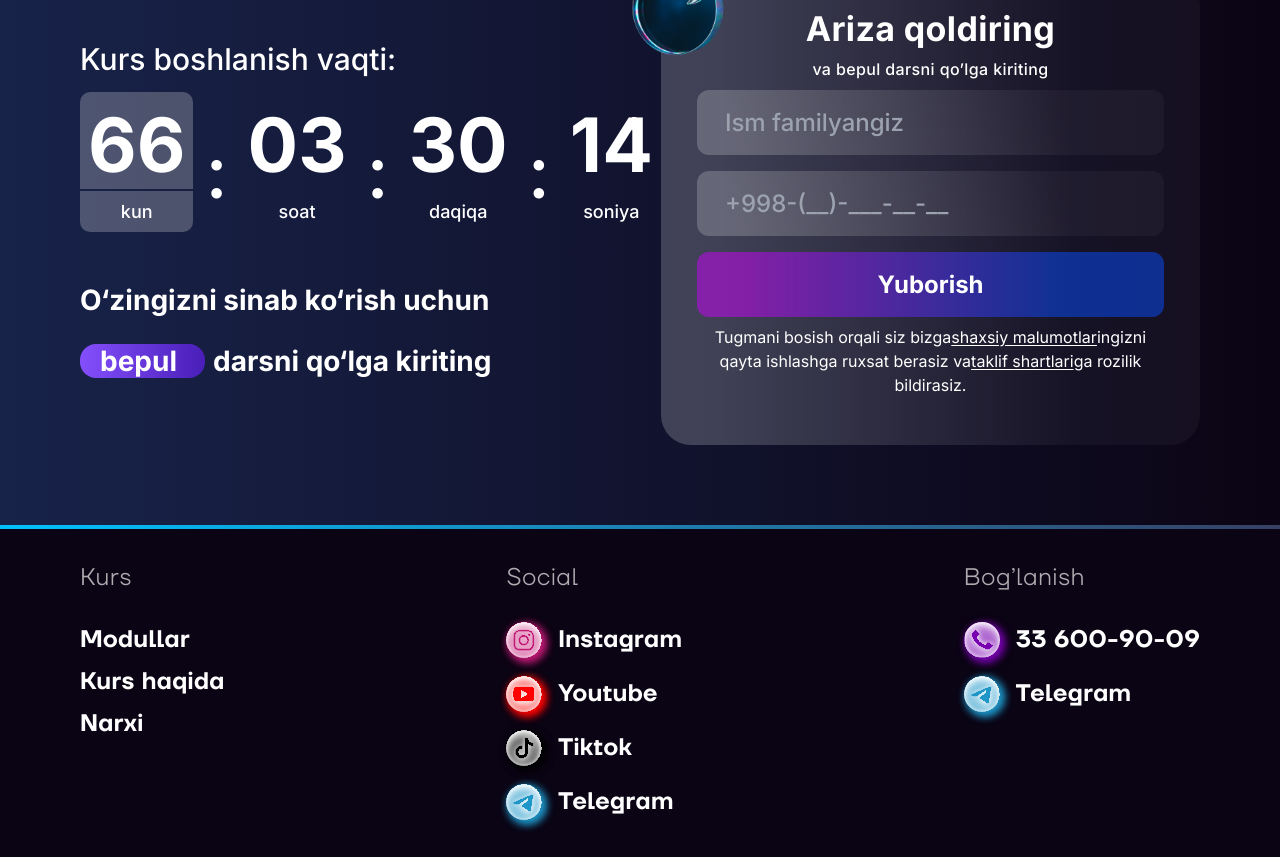
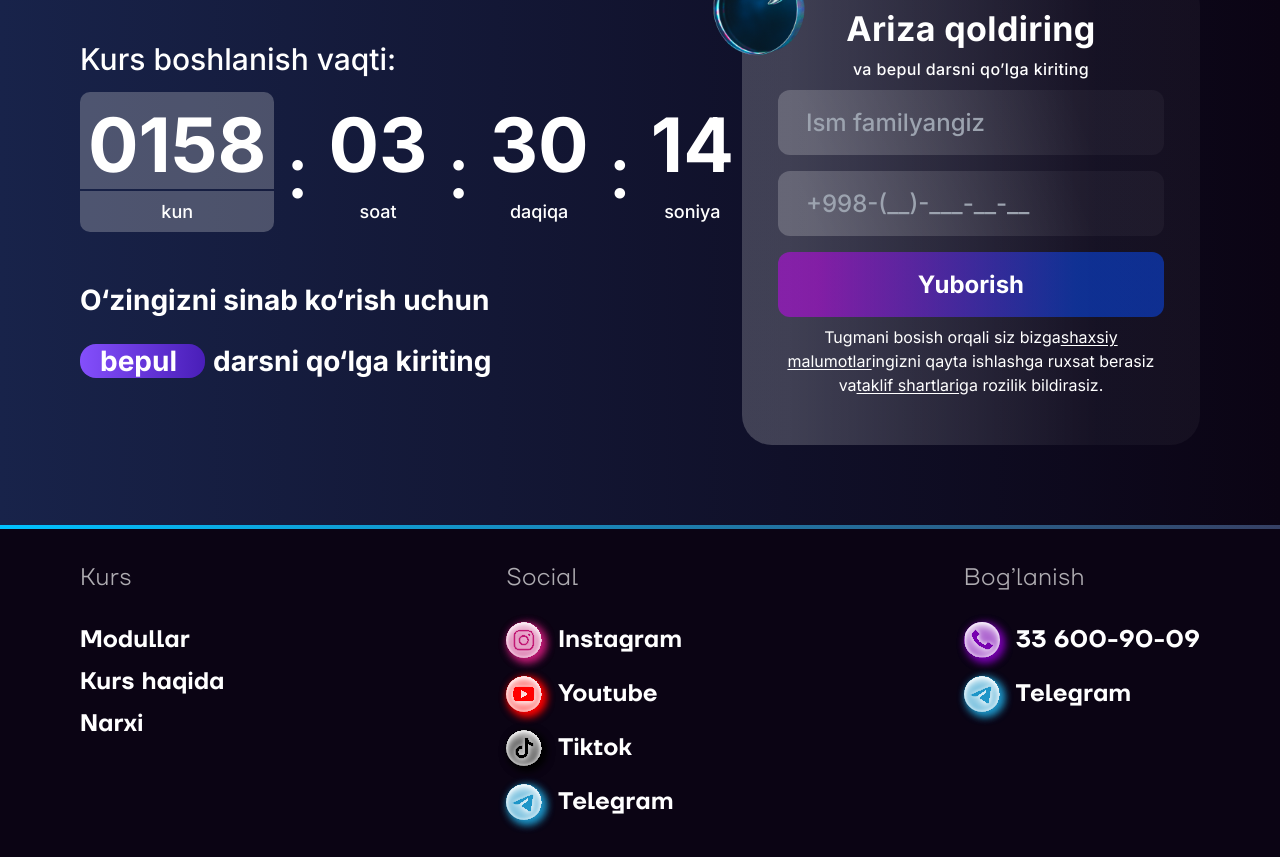
Before and after one commit to Sokhibdes/grafuz, a Next.js app: page / in a window 1280 px wide. Shown: the part 7880-8737 px from the top of the page. Built offline with nearby package versions, Linux system fonts and the light colour scheme.

Commit message:
Update Сounter.tsx

```diff
--- a/components/Сounter.tsx
+++ b/components/Сounter.tsx
@@ -12,7 +12,7 @@ const Counter: React.FC<CounterProps> = () => {
    const [seconds, setSeconds] = useState(0);
 
    useEffect(() => {
-      const date = new Date("06/01/2024 20:00:00");
+      const date = new Date("09/01/2024 20:00:00");
 
       const interval = setInterval(() => {
          const now = new Date();
```
